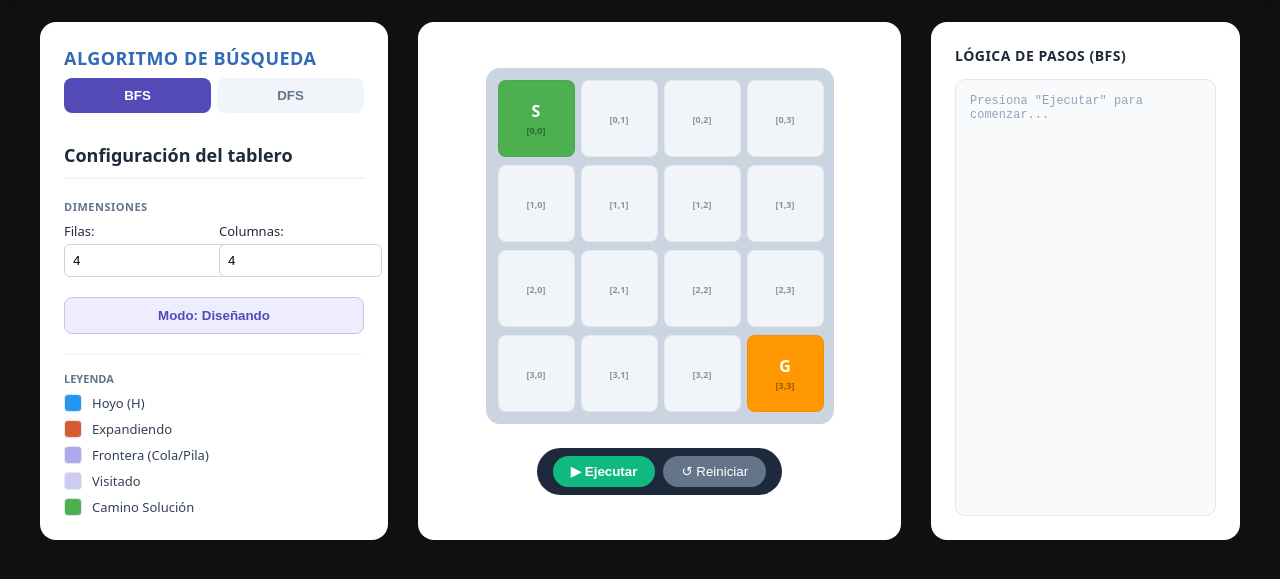
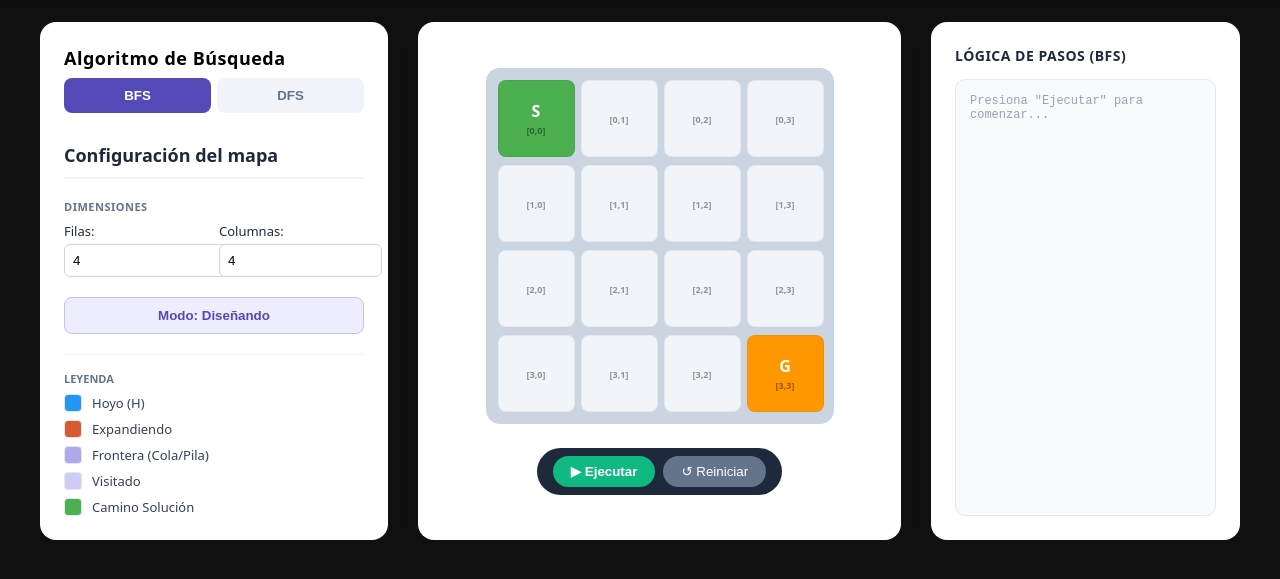
Before and after one commit to Ljckw2e/Proyecto-01-IA, an Astro site: page / in a window 1280 px wide. Shown: the part 67-646 px from the top of the page. Built offline with nearby package versions, Linux system fonts and the light colour scheme; Astro itself is replaced by a stand-in of ours.

Commit message:
Update FrozenLakeViz.jsx

```diff
--- a/src/components/FrozenLakeViz.jsx
+++ b/src/components/FrozenLakeViz.jsx
@@ -116,7 +116,7 @@ export default function FrozenLakeViz() {
 
         {/* ✨ NUEVO ACOMODO: El Selector de Algoritmo ahora está arriba del todo */}
         <div style={{ display: "flex", flexDirection: "column", gap: "8px" }}>
-          <span style={{ fontSize: "18px", fontWeight: "700", color: "#326ab8", letterSpacing: "0.5px" }}>ALGORITMO DE BÚSQUEDA</span>
+          <span style={{ fontSize: "18px", fontWeight: "700", color: "#000000", letterSpacing: "0.5px" }}>Algoritmo de Búsqueda</span>
           <div style={{ display: "flex", gap: "6px" }}>
             {["bfs", "dfs"].map((algo) => (
               <button
@@ -138,7 +138,7 @@ export default function FrozenLakeViz() {
         </div>
 
         <h3 style={{ margin: "10px 0 0 0", color: "#1e293b", fontSize: "18px", borderBottom: "2px solid #f1f5f9", paddingBottom: "10px" }}>
-          Configuración del tablero
+          Configuración del mapa
         </h3>
 
         <div style={{ display: "flex", flexDirection: "column", gap: "8px" }}>
```
